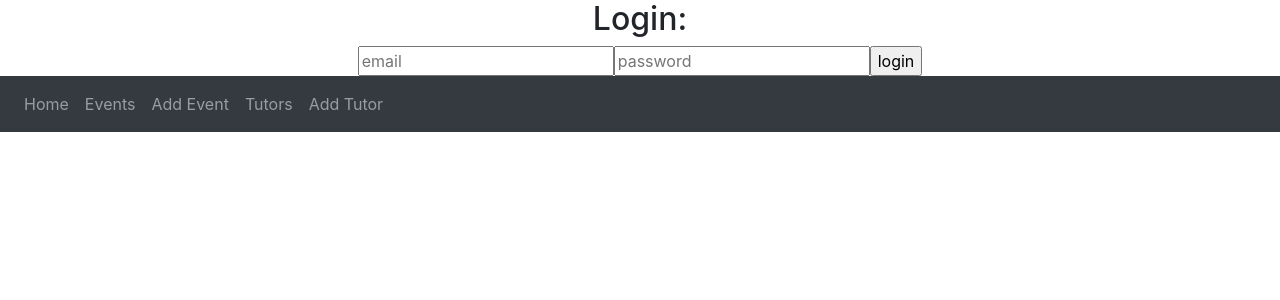
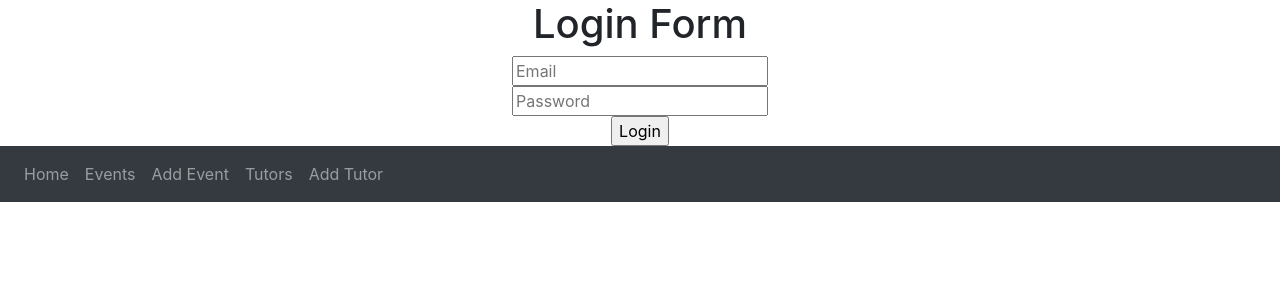
Before and after one commit to doakcovington/storm-center-client, a React (Create React App) app: page / in a window 1280 px wide. Shown: the top 300 px of the page. Built offline with nearby package versions, Linux system fonts and the light colour scheme.

Commit message:
Switched admin to user

```diff
--- a/src/components/Login.js
+++ b/src/components/Login.js
@@ -1,33 +1,50 @@
-import React from 'react';
-import {connect} from 'react-redux';
-import {fetchAdmin} from '../actions/adminActions';
+import React from 'react'
+import {connect} from 'react-redux'
+import {fetchUser} from '../actions/userActions'
 
-class Login extends React.Component {
-
+class LoginComponent extends React.Component {
   state = {
     email: "",
-    password: "",
+    password: ""
   }
 
-  handleOnChange = (event) => {
-    this.setState({
-      [event.target.name]: event.target.value //sets the state for each key in state object [are used for keys with '.' in name]
-    });
+    handleOnChange = (e) => {
+        e.persist();
+        this.setState(() => ({
+            [e.target.name]: e.target.value
+        }))
     }
 
     onSubmit = (e) => {
-    e.preventDefault();
-    this.props.fetchAdmin(this.state);
+        e.preventDefault()
+        this.props.fetchUser(this.state)
     }
 
-  render() {
+    render(){
         return(
             <div>
-        <h2>Login:</h2>
+                <h1>Login Form</h1>
                 <form onSubmit={this.onSubmit}>
-          <input type="text" name="email" placeholder="email" value={this.state.email} onChange={this.handleOnChange}></input>
-          <input type="password" name="password" placeholder="password" value={this.state.password} onChange={this.handleOnChange}></input>
-          <input type="submit" value="login"></input>
+                    <input
+                        type="text"
+                        name="email"
+                        placeholder="Email"
+                        value={this.state.email}
+                        onChange={this.handleOnChange}
+                    />
+                    <br/>
+                    <input
+                        type="password"
+                        name="password"
+                        placeholder="Password"
+                        value={this.state.password}
+                        onChange={this.handleOnChange}
+                    />
+                    <br/>
+                    <input
+                        type="submit"
+                        value="Login"
+                    />
                 </form>
             </div>
         )
@@ -36,8 +53,8 @@ class Login extends React.Component {
 
 const mapDispatchToProps = (dispatch) => {
     return {
-    fetchAdmin: (adminInfo) => dispatch(fetchAdmin(adminInfo)),
+        fetchUser: (userInfo) => dispatch(fetchUser(userInfo))
     }
 }
 
-export default connect(null, mapDispatchToProps)(Login);
+export default connect(null, mapDispatchToProps)(LoginComponent)
```
Lines whose indentation alone changed are shown as unchanged.
